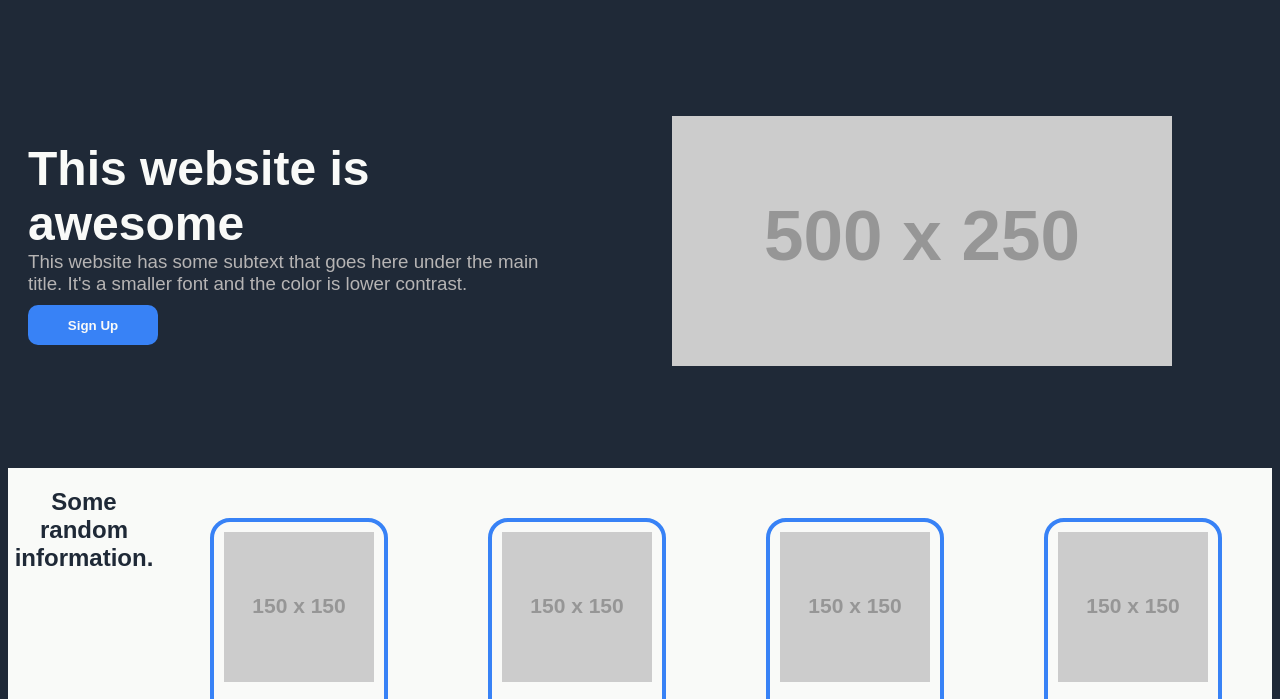
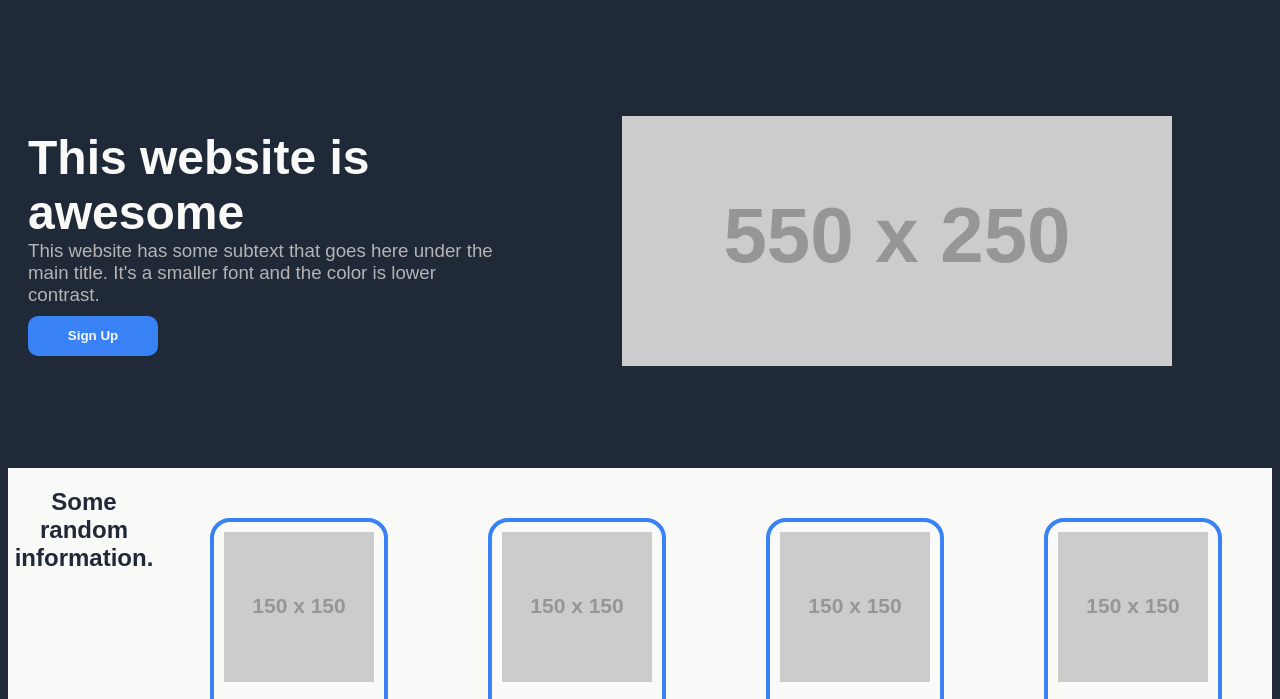
Before and after one commit to billyndroid/landing-page, a plain HTML site: page index.html in a window 1280 px wide. Shown: the part 98-797 px from the top of the page. Drawn offline with Linux system fonts and the light colour scheme; placeholder pictures from the web are drawn by us.

Commit message:
Update index.html

```diff
--- a/index.html
+++ b/index.html
@@ -30,7 +30,7 @@
             </div>
         </div>
         <div class="heroImage">
-        <a href="https://placeholder.com"><img src="https://via.placeholder.com/500x250/6d747d/ffffff?text=this+is+a+placeholder+for+an+image" alt="placeholder image - hero image will go here"></a>
+        <a href="https://placeholder.com"><img src="https://via.placeholder.com/550x250/6d747d/ffffff?text=this+is+a+placeholder+for+an+image" alt="placeholder image - hero image will go here"></a>
         </div>
     </div>
     <!--End of Hero Section-->
```
